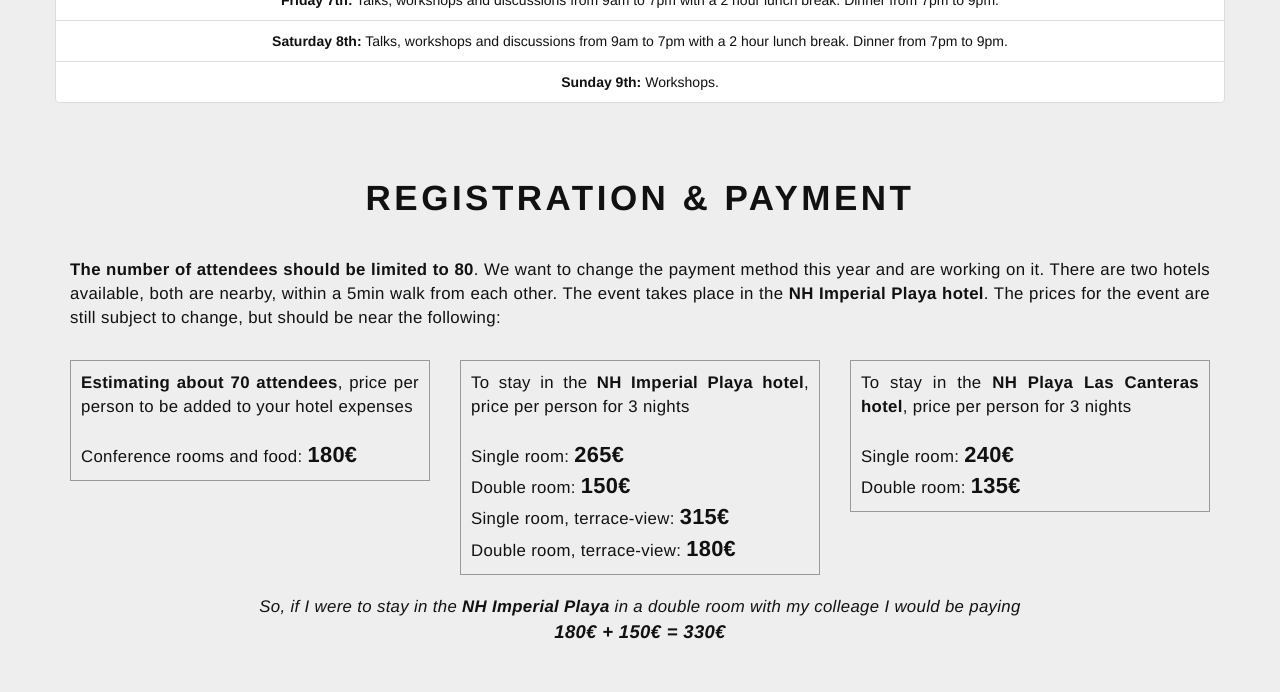
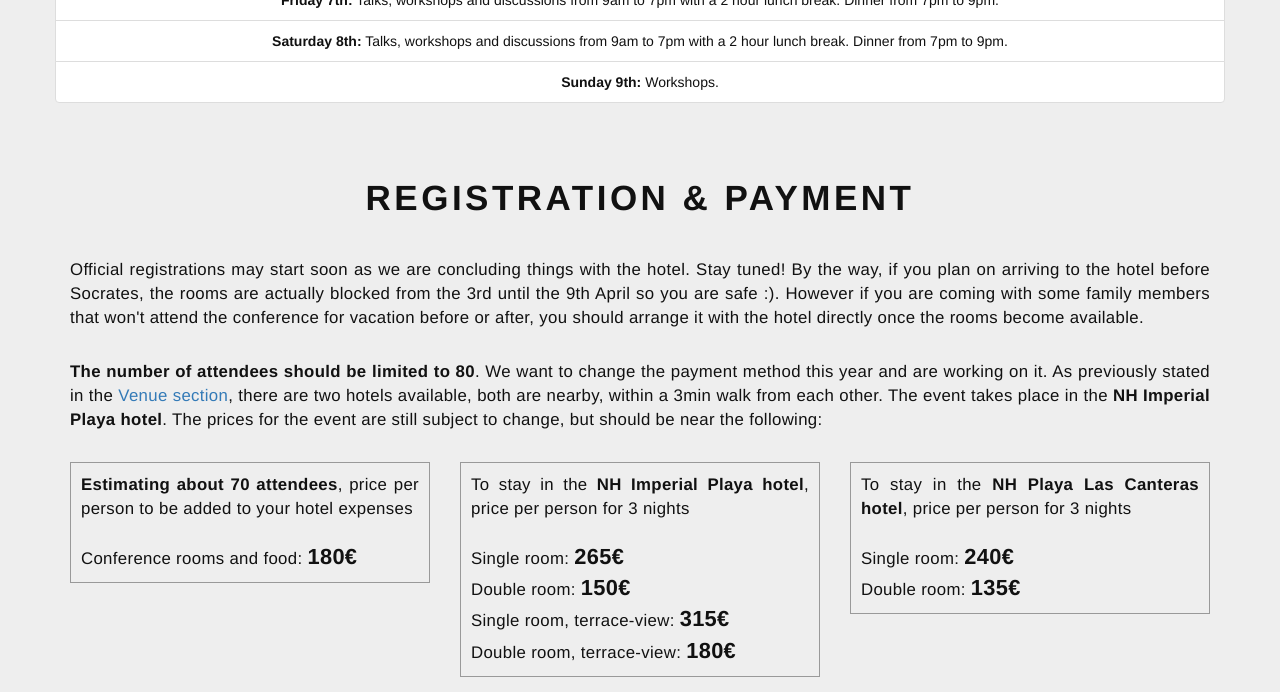
Before and after one commit to Suui/Socracan, a Jekyll site: the page built from home.html, in a window 1280 px wide and 900 px high, scrolled down 2715 px, cut to the strip 0-692 px from the top of the window. Built offline with Jekyll 4.4.1, drawn with Linux system fonts in a browser that asks for light colours.

Commit message:
Iinfo on rooms blocked and soon to be opened official registration + family vacation

```diff
--- a/home.html
+++ b/home.html
@@ -92,7 +92,8 @@ permalink: /
 			<div class="title">Registration &amp; Payment</div>
 
 			<div class="col-md-12">
-				<p class="details"><b>The number of attendees should be limited to 80</b>. We want to change the payment method this year and are working on it. There are two hotels available, both are nearby, within a 5min walk from each other. The event takes place in the <b>NH Imperial Playa hotel</b>. The prices for the event are still subject to change, but should be near the following:</p>
+				<p class="details">Official registrations may start soon as we are concluding things with the hotel. Stay tuned! By the way, if you plan on arriving to the hotel before Socrates, the rooms are actually blocked from the 3rd until the 9th April so you are safe :). However if you are coming with some family members that won't attend the conference for vacation before or after, you should arrange it with the hotel directly once the rooms become available.</p>
+				<p class="details"><b>The number of attendees should be limited to 80</b>. We want to change the payment method this year and are working on it. As previously stated in the <a href="#venue">Venue section</a>, there are two hotels available, both are nearby, within a 3min walk from each other. The event takes place in the <b>NH Imperial Playa hotel</b>. The prices for the event are still subject to change, but should be near the following:</p>
 			</div>
 
 			<div class="col-md-4">
```
